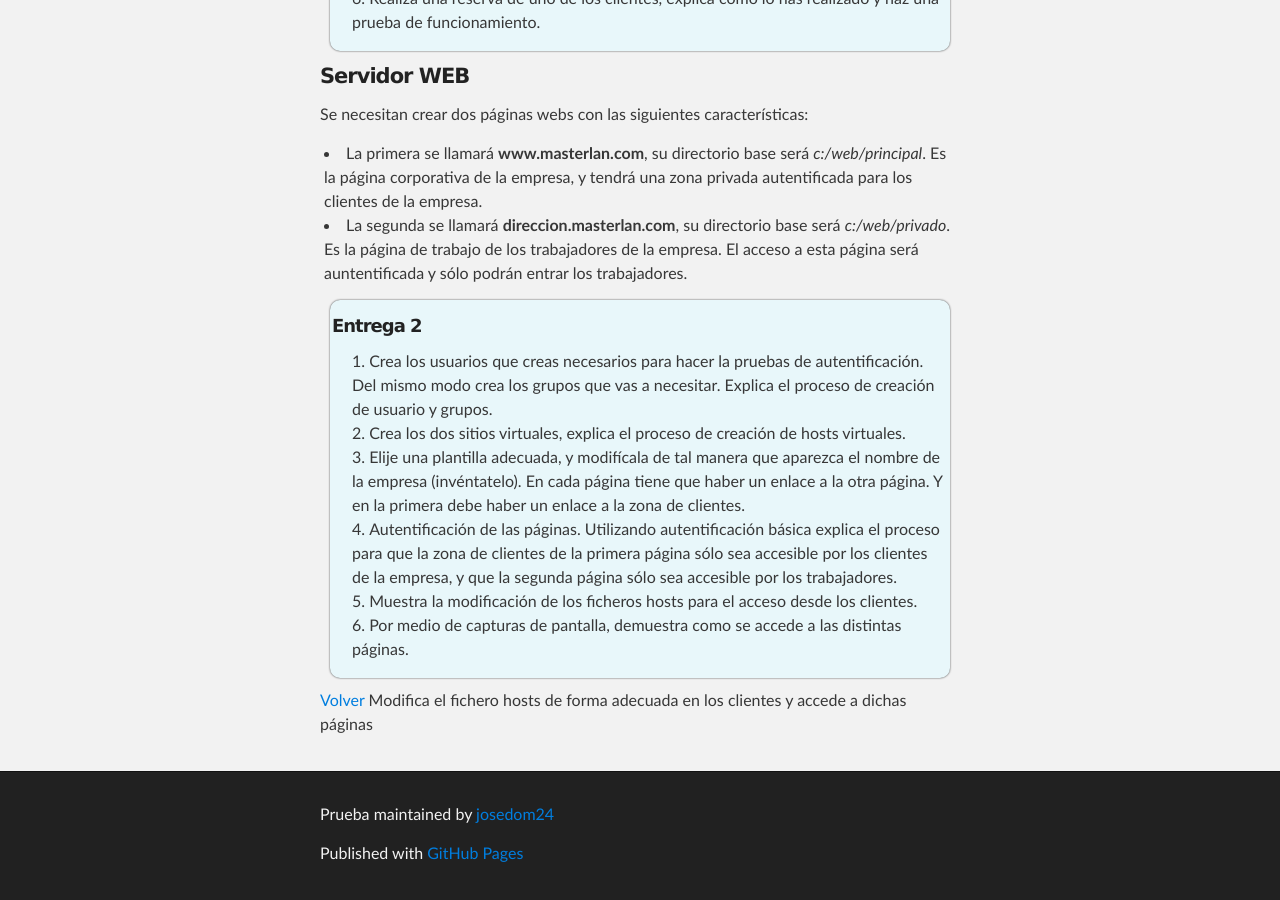
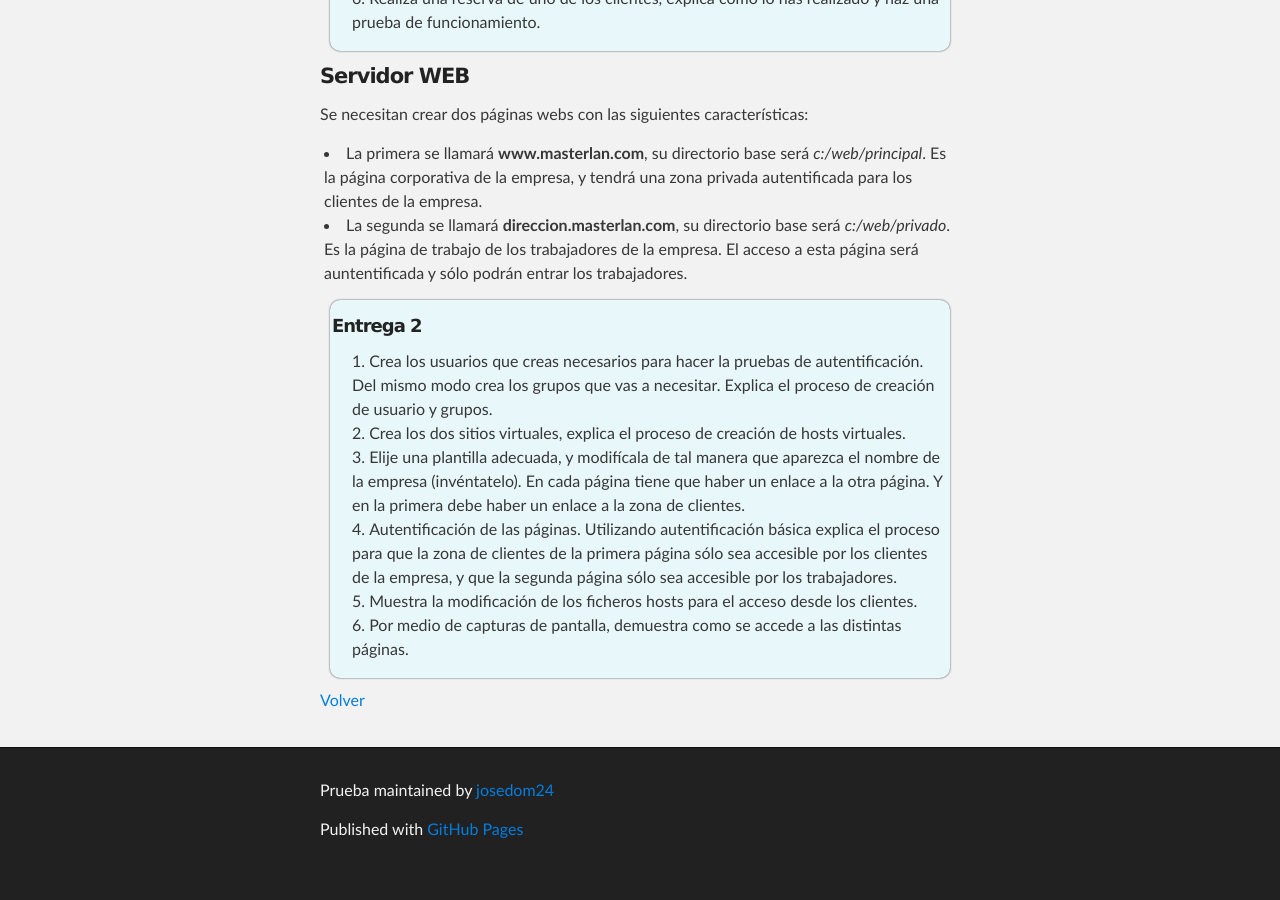
Before and after one commit to josedom24/josedom24.github.io, a Jekyll site: the page built from mod/serviciosgm/proyecto1.md, in a window 1280 px wide and 900 px high, scrolled down 1741 px. Built offline with Jekyll 4.4.1, drawn with Linux system fonts in a browser that asks for light colours; after the commit the page ends 2617 px from its top, so only the background shows below that.

Commit message:
proyecto 1

```diff
--- a/mod/serviciosgm/proyecto1.md
+++ b/mod/serviciosgm/proyecto1.md
@@ -67,4 +67,3 @@ Se necesitan crear dos páginas webs con las siguientes características:
 6. Por medio de capturas de pantalla, demuestra como se accede a las distintas páginas.
 </div>
 [Volver](index)
-Modifica el fichero hosts de forma adecuada en los clientes y accede a dichas páginas
```
